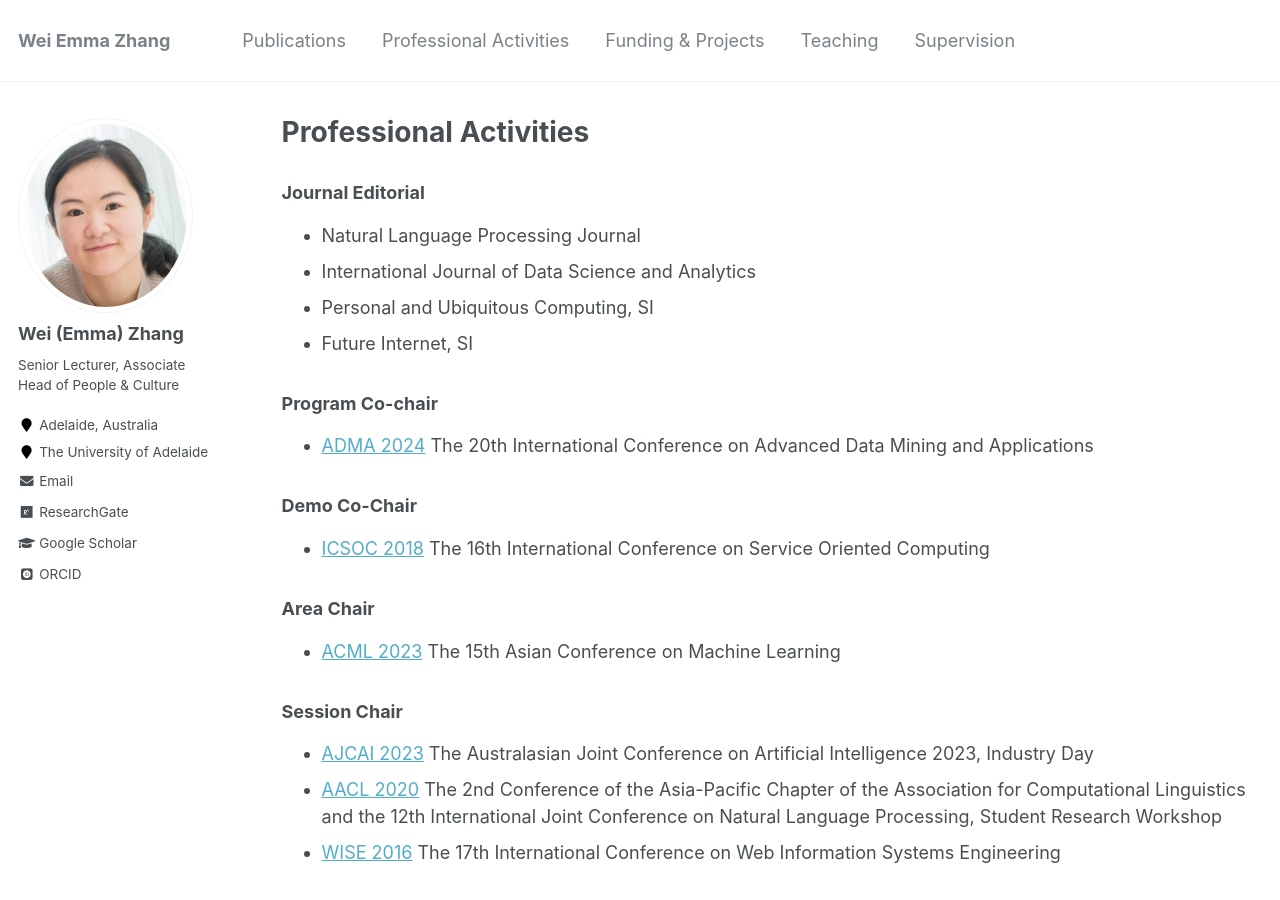
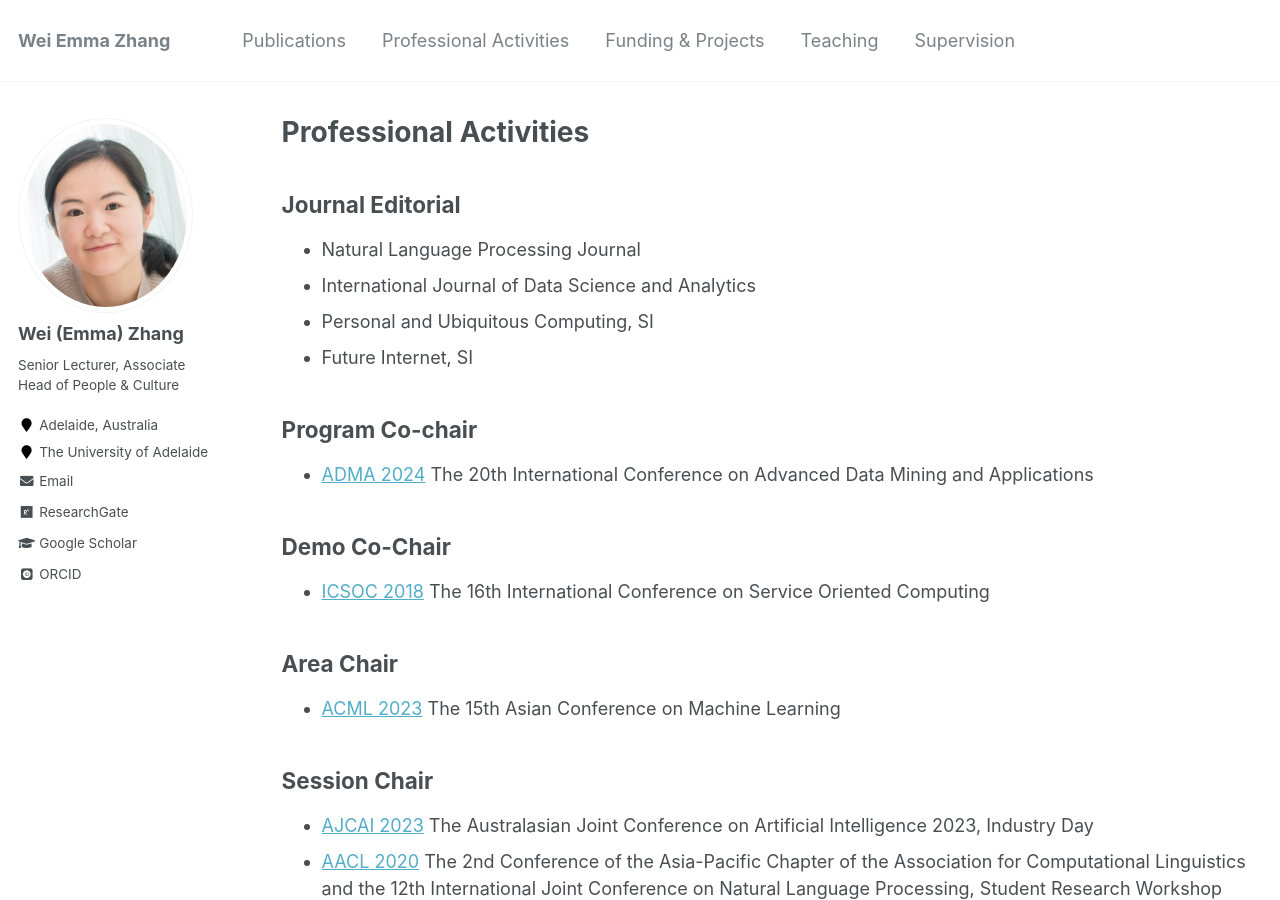
Before and after one commit to weiezhang/weiezhang.github.io, a Jekyll site: the page built from _pages/activities.md, in a window 1280 px wide and 900 px high. Built offline with Jekyll 4.4.1, drawn with Linux system fonts in a browser that asks for light colours; some web fonts are replaced.

```diff
--- a/_pages/activities.md
+++ b/_pages/activities.md
@@ -8,40 +8,40 @@ author_profile: true
 
 {% include base_path %}
 
-### Journal Editorial
+## Journal Editorial
  - Natural Language Processing Journal
  - International Journal of Data Science and Analytics
  - Personal and Ubiquitous Computing, SI
  - Future Internet, SI
 
-### Program Co-chair
+## Program Co-chair
  - [ADMA 2024](https://adma2024.github.io/) The 20th International Conference on Advanced Data Mining and Applications
 
-### Demo Co-Chair
+## Demo Co-Chair
 - [ICSOC 2018](https://icsoc2018.servtech.info/) The 16th International Conference on Service Oriented Computing
 
-### Area Chair
+## Area Chair
 - [ACML 2023](https://www.acml-conf.org/2023/index.html) The 15th Asian Conference on Machine Learning
 
-### Session Chair
+## Session Chair
  - [AJCAI 2023](https://ajcai2023.org/) The Australasian Joint Conference on Artificial Intelligence 2023, Industry Day
  - [AACL 2020](https://aaclweb.org/) The 2nd Conference of the Asia-Pacific Chapter of the Association for Computational Linguistics and the 12th International Joint Conference on Natural Language Processing, Student Research Workshop
  - [WISE 2016](http://www.wise-conferences.org/2016/) The 17th International Conference on Web Information Systems Engineering
 
-### Publicity Co-chair
+## Publicity Co-chair
  - [ICSOC 2022](https://icsoc2022.spilab.es/) The 20th International Conference on Service-Oriented Computing
 
-### Proceeding Co-chair
+## Proceeding Co-chair
  - [DSAA 2020](http://dsaa2020.dsaa.co/) The 7th IEEE International Conference on Data Science and Advanced Analytics
  - [ADMA 2017](http://www.adma2017.net/) The 13th International Conference on Advanced Data Mining and Applications
  - [ASSRI 2017]( http://www.servicesciencesociety.org.au/executive/assri-2017/) The 6th Australasian Symposium on Service Research and Innovation
 
 
-### Program Committees
+## Program Committees
 
 
 
-### Funding reviewer
+## Funding reviewer
  - ARC Discovery Project (2021, 2022, 2023)
  - ARC Linkage Project (2021, 2022, 2023)
  - ARC Early Career Researcher Award (2021, 2022)
```
